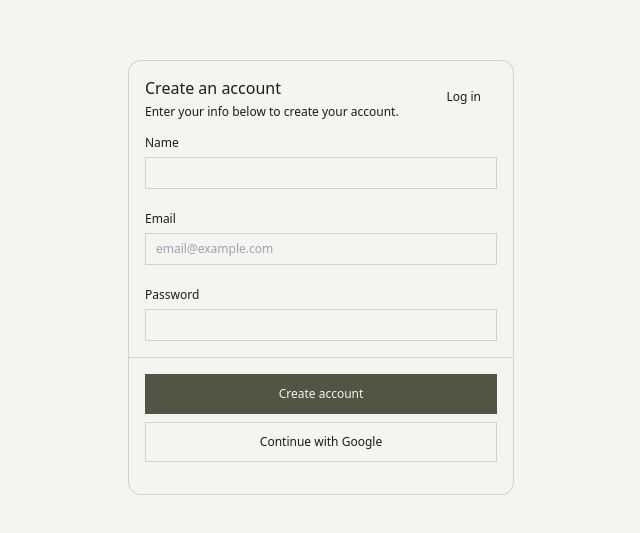
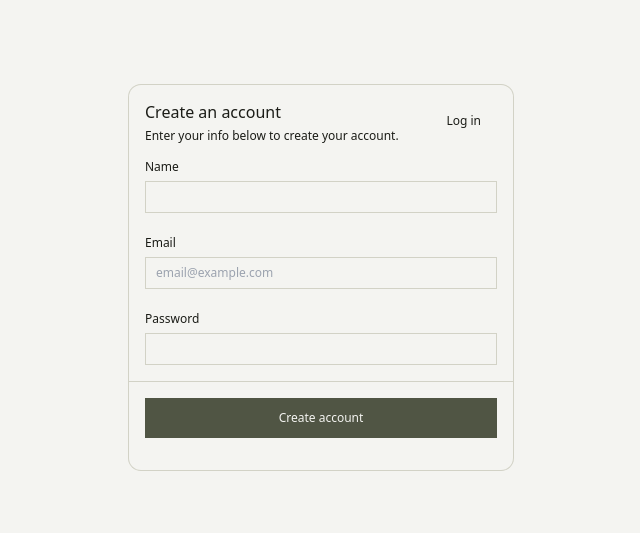
Before and after one commit to djsy104/testly, a React (Vite) app in the folder client/: page /login in a window 1280 px wide. Shown: the part 123-656 px from the top of the page, without its empty margins (319-959 px from the left). Built offline with nearby package versions, Linux system fonts and the light colour scheme.

Commit message:
feat: renamed function declarations

```diff
--- a/client/src/features/auth/AuthCard.jsx
+++ b/client/src/features/auth/AuthCard.jsx
@@ -7,10 +7,6 @@ import {
   CardContent,
   CardFooter,
 } from '../../components/ui/Card';
-import { Button } from '@/components/ui/Button';
-import { Label } from '@/components/ui/Label';
-import { Input } from '@/components/ui/Input';
-import PasswordRequirements from './PasswordRequirements';
 
 function AuthCard({ title, description, action, children, footer, className = '' }) {
   return (
--- a/client/src/pages/Register.jsx
+++ b/client/src/pages/Register.jsx
@@ -4,7 +4,7 @@ import RegisterForm from '../features/auth/RegisterForm';
 import AuthCard from '@/features/auth/AuthCard';
 import { Button } from '@/components/ui/Button';
 
-function App() {
+function Register() {
   return (
     <div className="min-h-screen grid place-items-center bg-background p-6">
       <AuthCard
@@ -16,9 +16,6 @@ function App() {
             <Button type="submit" className="w-full" form="register-form">
               Create account
             </Button>
-            <Button variant="outline" className="w-full">
-              Continue with Google
-            </Button>
           </>
         }
       >
@@ -28,4 +25,4 @@ function App() {
   );
 }
 
-export default App;
+export default Register;
```
